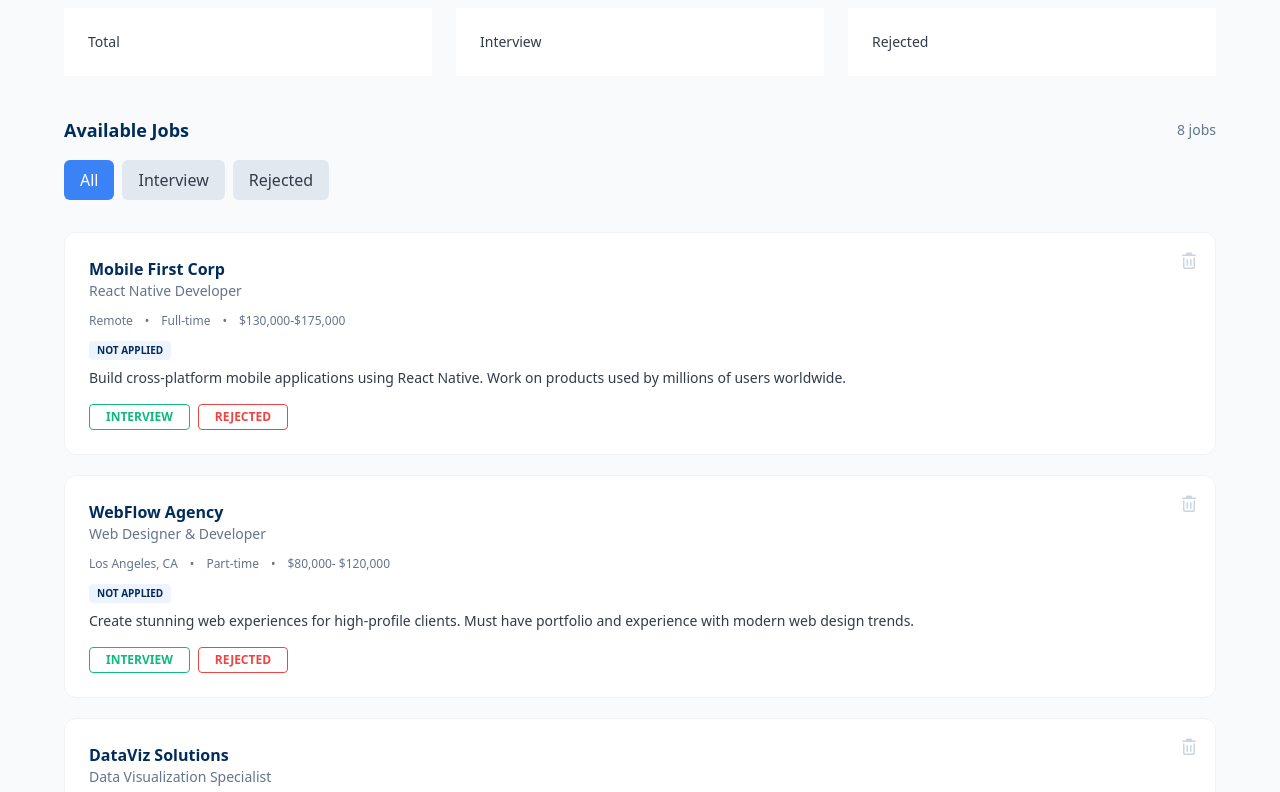
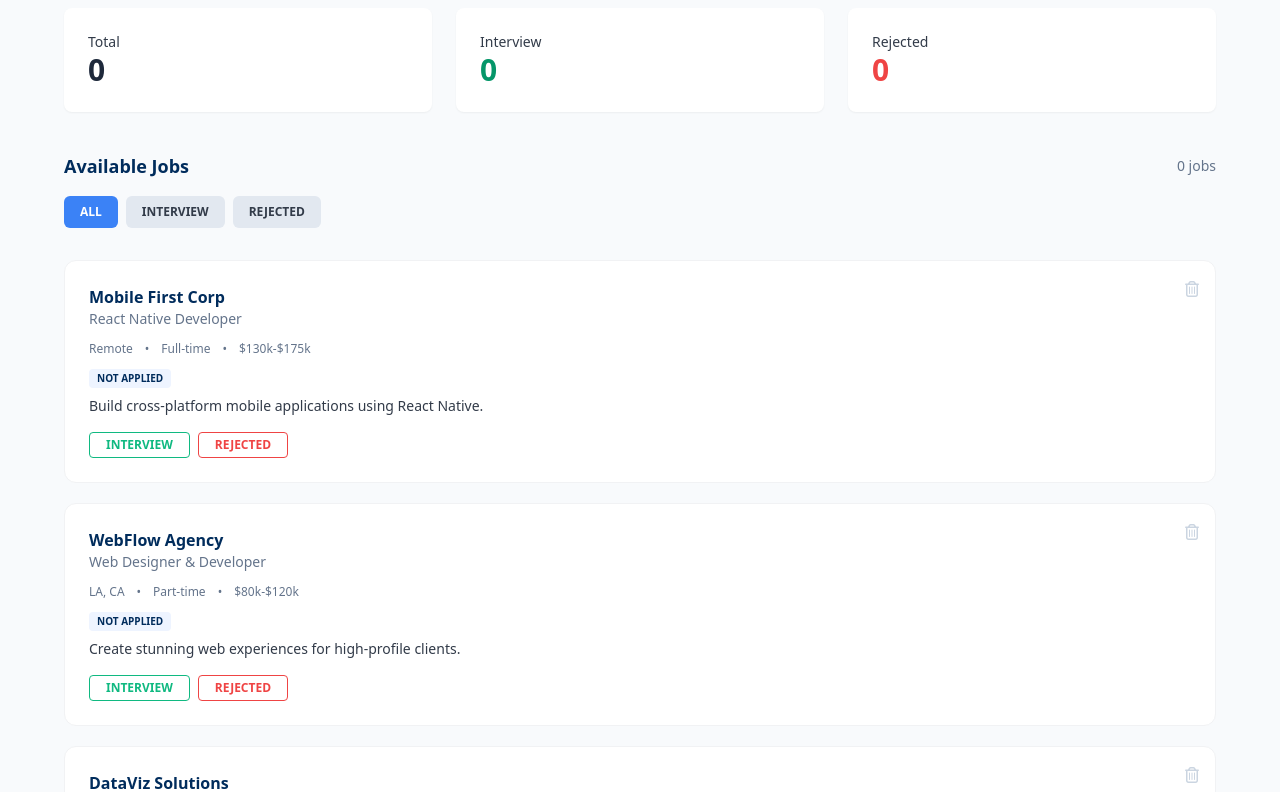
Before and after one commit to Sajid00173/PH--Job-Tracker, a plain HTML site: page index.html in a window 1280 px wide. Shown: the part 88-880 px from the top of the page. Drawn offline with nearby package versions, Linux system fonts and the light colour scheme.

Commit message:
job count

```diff
--- a/index.html
+++ b/index.html
@@ -5,21 +5,24 @@
     <meta name="viewport" content="width=device-width, initial-scale=1.0">
     <title>PH Job Tracker</title>
     <script src="https://cdn.tailwindcss.com"></script>
-    <link rel="stylesheet" href="https://cdnjs.cloudflare.com/ajax/libs/font-awesome/7.0.1/css/all.min.css">
-
+    <link rel="stylesheet" href="https://cdnjs.cloudflare.com/ajax/libs/font-awesome/6.5.1/css/all.min.css">
 </head>
 <body class="font-sans bg-slate-50 p-6 md:p-10">
+
     <header class="max-w-6xl mx-auto mb-10">
-        <h1 class="text-2xl font-bold text-[#002C5C]] mb-6">Job Application Tracker</h1>
+        <h1 class="text-2xl font-bold text-[#002C5C] mb-6">Job Application Tracker</h1>
         <div class="grid grid-cols-1 md:grid-cols-3 gap-6">
-            <div class="bg-white p-6 rounded-1g">
+            <div class="bg-white p-6 rounded-lg shadow-sm">
                 <p class="text-[#323B49] text-sm font-medium">Total</p>
+                <h2 id="total-count" class="text-3xl font-bold text-slate-800">0</h2>
             </div>
-            <div class="bg-white p-6 rounded-1g">
+            <div class="bg-white p-6 rounded-lg shadow-sm">
                 <p class="text-[#323B49] text-sm font-medium">Interview</p>
+                <h2 id="interview-count" class="text-3xl font-bold text-emerald-600">0</h2>
             </div>
-            <div class="bg-white p-6 rounded-1g">
+            <div class="bg-white p-6 rounded-lg shadow-sm">
                 <p class="text-[#323B49] text-sm font-medium">Rejected</p>
+                <h2 id="rejected-count" class="text-3xl font-bold text-red-500">0</h2>
             </div>
         </div>
     </header>
@@ -27,54 +30,45 @@
     <main class="max-w-6xl mx-auto">
         <div class="flex justify-between items-center mb-4">
             <h3 class="text-lg font-bold text-[#002C5C]">Available Jobs</h3>
-            <span id="jobs-count" class="text-[#64748B] text-sm">8 jobs</span>
+            <span id="section-count" class="text-[#64748B] text-sm">0 jobs</span>
         </div>
-<!-- available jobs buttons-->
+
         <div class="flex gap-2 mb-8">
-            <button class="px-4 py-2 bg-[#3B82F6] text-white rounded-md">All</button>
-            <button class="px-4 py-2 bg-[#E2E8F0] text-[#323B49] rounded-md">Interview</button>
-            <button class="px-4 py-2 bg-[#E2E8F0] text-[#323B49] rounded-md">Rejected</button>
+            <button onclick="filterTabs('all')" id="tab-all" class="px-4 py-2 bg-[#3B82F6] text-white rounded-md uppercase text-xs font-bold transition-all">All</button>
+            <button onclick="filterTabs('interview')" id="tab-interview" class="px-4 py-2 bg-[#E2E8F0] text-[#323B49] rounded-md uppercase text-xs font-bold transition-all">Interview</button>
+            <button onclick="filterTabs('rejected')" id="tab-rejected" class="px-4 py-2 bg-[#E2E8F0] text-[#323B49] rounded-md uppercase text-xs font-bold transition-all">Rejected</button>
         </div>
 
         <div id="jobs-container" class="grid grid-cols-1 gap-5">
             <div class="job-card bg-white p-6 rounded-xl border border-[#F1F2F4] relative" data-status="none">
-            <button class="absolute top-4 right-4 text-slate-300 hover:text-red-500"><i class="fa-regular fa-trash-can"></i></button>
-            <h4 class="font-bold text-[#002C5C]">Mobile First Corp<h4>
-            <p class=" text-sm text-[#64748B]">React Native Developer</p>
-            <div class="flex gap-3 text-xs text-[#64748B] my-3"><span>Remote</span> • <span>Full-time</span> • <span>$130,000-$175,000</span></div>
-<!-- apply status badge -->
-            <div class="apply-status-badge text-[10px] font-bold text-[#002C5C] mb-2 uppercase px-2 py-0.5 bg-[#EEF4FF] rounded w-fit">
-            NOT APPLIED
+                <button onclick="deleteCard(this)" class="absolute top-4 right-4 text-slate-300 hover:text-red-500"><i class="fa-regular fa-trash-can"></i></button>
+                <h4 class="font-bold text-[#002C5C]">Mobile First Corp</h4>
+                <p class="text-sm text-[#64748B]">React Native Developer</p>
+                <div class="flex gap-3 text-xs text-[#64748B] my-3"><span>Remote</span> • <span>Full-time</span> • <span>$130k-$175k</span></div>
+                <div class="apply-status-badge text-[10px] font-bold text-[#002C5C] mb-2 uppercase px-2 py-0.5 bg-[#EEF4FF] rounded w-fit">NOT APPLIED</div>
+                <p class="text-sm text-[#323B49] mb-4">Build cross-platform mobile applications using React Native.</p>
+                <div class="flex gap-2">
+                    <button onclick="setStatus(this, 'interview')" class="btn-interview px-4 py-1 text-xs font-semibold rounded border border-[#10B981] text-[#10B981] hover:bg-green-50 uppercase">Interview</button>
+                    <button onclick="setStatus(this, 'rejected')" class="btn-rejected px-4 py-1 text-xs font-semibold rounded border border-[#EF4444] text-[#EF4444] hover:bg-red-50 uppercase">Rejected</button>
                 </div>
-            <p class="text-sm text-[#323B49] mb-4">Build cross-platform mobile applications using React Native. Work on products used by millions of users worldwide.</p>
-<!-- interview/rejected buttons -->
+            </div>
+
+            <div class="job-card bg-white p-6 rounded-xl border border-[#F1F2F4] relative" data-status="none">
+                <button onclick="deleteCard(this)" class="absolute top-4 right-4 text-slate-300 hover:text-red-500"><i class="fa-regular fa-trash-can"></i></button>
+                <h4 class="font-bold text-[#002C5C]">WebFlow Agency</h4>
+                <p class="text-sm text-[#64748B]">Web Designer & Developer</p>
+                <div class="flex gap-3 text-xs text-[#64748B] my-3"><span>LA, CA</span> • <span>Part-time</span> • <span>$80k-$120k</span></div>
+                <div class="apply-status-badge text-[10px] font-bold text-[#002C5C] mb-2 uppercase px-2 py-0.5 bg-[#EEF4FF] rounded w-fit">NOT APPLIED</div>
+                <p class="text-sm text-[#323B49] mb-4">Create stunning web experiences for high-profile clients.</p>
                 <div class="flex gap-2">
-                <button class="btn-interview px-4 py-1 text-xs font-semibold rounded border border-[#10B981] text-[#10B981] hover:bg-green-300 uppercase">Interview</button>
-                <button class="btn-rejected px-4 py-1 text-xs font-semibold rounded border border-[#EF4444] text-[#EF4444] hover:bg-red-300 uppercase">Rejected</button>
+                    <button onclick="setStatus(this, 'interview')" class="btn-interview px-4 py-1 text-xs font-semibold rounded border border-[#10B981] text-[#10B981] hover:bg-green-50 uppercase">Interview</button>
+                    <button onclick="setStatus(this, 'rejected')" class="btn-rejected px-4 py-1 text-xs font-semibold rounded border border-[#EF4444] text-[#EF4444] hover:bg-red-50 uppercase">Rejected</button>
                 </div>
             </div>
 
             <div id="jobs-container" class="grid grid-cols-1 gap-5">
                 <div class="job-card bg-white p-6 rounded-xl border border-[#F1F2F4] relative" data-status="none">
-            <button class="absolute top-4 right-4 text-slate-300 hover:text-red-500"><i class="fa-regular fa-trash-can"></i></button>
-            <h4 class="font-bold text-[#002C5C]">WebFlow Agency<h4>
-            <p class=" text-sm text-[#64748B]">Web Designer & Developer</p>
-            <div class="flex gap-3 text-xs text-[#64748B] my-3"><span>Los Angeles, CA</span> • <span>Part-time</span> • <span>$80,000- $120,000</span></div>
-<!-- apply status badge -->
-            <div class="apply-status-badge text-[10px] font-bold text-[#002C5C] mb-2 uppercase px-2 py-0.5 bg-[#EEF4FF] rounded w-fit">
-            NOT APPLIED
-            </div>
-            <p class="text-sm text-[#323B49] mb-4">Create stunning web experiences for high-profile clients. Must have portfolio and experience with modern web design trends.</p>
-<!-- interview/rejected buttons -->
-            <div class="flex gap-2">
-                <button class="btn-interview px-4 py-1 text-xs font-semibold rounded border border-[#10B981] text-[#10B981] hover:bg-green-300 uppercase">Interview</button>
-                <button class="btn-rejected px-4 py-1 text-xs font-semibold rounded border border-[#EF4444] text-[#EF4444] hover:bg-red-300 uppercase">Rejected</button>
-            </div>
-        </div>
-
-        <div id="jobs-container" class="grid grid-cols-1 gap-5">
-            <div class="job-card bg-white p-6 rounded-xl border border-[#F1F2F4] relative" data-status="none">
-            <button class="absolute top-4 right-4 text-slate-300 hover:text-red-500"><i class="fa-regular fa-trash-can"></i></button>
+                 <button onclick="deleteCard(this)" class="absolute top-4 right-4 text-slate-300 hover:text-red-500"><i class="fa-regular fa-trash-can"></i></button>
                 <h4 class="font-bold text-[#002C5C]">DataViz Solutions<h4>
                 <p class=" text-sm text-[#64748B]">Data Visualization Specialist</p>
                 <div class="flex gap-3 text-xs text-[#64748B] my-3"><span>Boston, MA</span> • <span>Full-time</span> • <span>$125,000-$165,00</span></div>
@@ -82,18 +76,17 @@
                 <div class="apply-status-badge text-[10px] font-bold text-[#002C5C] mb-2 uppercase px-2 py-0.5 bg-[#EEF4FF] rounded w-fit">
                 NOT APPLIED
                 </div>
-            <p class="text-sm text-[#323B49] mb-4">Transform complex data into compelling visualizations. Required skills: D3.js, React, and strong analytical thinking.
-</p>
+                <p class="text-sm text-[#323B49] mb-4">Transform complex data into compelling visualizations. Required skills: D3.js, React, and strong analytical thinking.</p>
 <!-- interview/rejected buttons -->
                 <div class="flex gap-2">
-                <button class="btn-interview px-4 py-1 text-xs font-semibold rounded border border-[#10B981] text-[#10B981] hover:bg-green-300 uppercase">Interview</button>
-                <button class="btn-rejected px-4 py-1 text-xs font-semibold rounded border border-[#EF4444] text-[#EF4444] hover:bg-red-300 uppercase">Rejected</button>
+                        <button onclick="setStatus(this, 'interview')" class="btn-interview px-4 py-1 text-xs font-semibold rounded border border-[#10B981] text-[#10B981] hover:bg-green-50 uppercase">Interview</button>
+                        <button onclick="setStatus(this, 'rejected')" class="btn-rejected px-4 py-1 text-xs font-semibold rounded border border-[#EF4444] text-[#EF4444] hover:bg-red-50 uppercase">Rejected</button>
                 </div>
             </div>
 
             <div id="jobs-container" class="grid grid-cols-1 gap-5">
                 <div class="job-card bg-white p-6 rounded-xl border border-[#F1F2F4] relative" data-status="none">
-            <button class="absolute top-4 right-4 text-slate-300 hover:text-red-500"><i class="fa-regular fa-trash-can"></i></button>
+                <button onclick="deleteCard(this)" class="absolute top-4 right-4 text-slate-300 hover:text-red-500"><i class="fa-regular fa-trash-can"></i></button>
                 <h4 class="font-bold text-[#002C5C]">CloudFirst Inc<h4>
                 <p class=" text-sm text-[#64748B]">Backend Developer</p>
                 <div class="flex gap-3 text-xs text-[#64748B] my-3"><span>Seattle, WA</span> • <span>Full-time</span> • <span>$140,000-$190,000</span></div>
@@ -104,14 +97,14 @@
                 <p class="text-sm text-[#323B49] mb-4"><br></p>
 <!-- interview/rejected buttons -->
                 <div class="flex gap-2">
-                <button class="btn-interview px-4 py-1 text-xs font-semibold rounded border border-[#10B981] text-[#10B981] hover:bg-green-300 uppercase">Interview</button>
-                <button class="btn-rejected px-4 py-1 text-xs font-semibold rounded border border-[#EF4444] text-[#EF4444] hover:bg-red-300 uppercase">Rejected</button>
+                    <button onclick="setStatus(this, 'interview')" class="btn-interview px-4 py-1 text-xs font-semibold rounded border border-[#10B981] text-[#10B981] hover:bg-green-50 uppercase">Interview</button>
+                    <button onclick="setStatus(this, 'rejected')" class="btn-rejected px-4 py-1 text-xs font-semibold rounded border border-[#EF4444] text-[#EF4444] hover:bg-red-50 uppercase">Rejected</button>
                 </div>
             </div>
 
             <div id="jobs-container" class="grid grid-cols-1 gap-5">
                 <div class="job-card bg-white p-6 rounded-xl border border-[#F1F2F4] relative" data-status="none">
-            <button class="absolute top-4 right-4 text-slate-300 hover:text-red-500"><i class="fa-regular fa-trash-can"></i></button>
+                <button onclick="deleteCard(this)" class="absolute top-4 right-4 text-slate-300 hover:text-red-500"><i class="fa-regular fa-trash-can"></i></button>
                 <h4 class="font-bold text-[#002C5C]">Innovation Labs<h4>
                 <p class=" text-sm text-[#64748B]">UI/UX Engineer</p>
                 <div class="flex gap-3 text-xs text-[#64748B] my-3"><span>Austin, TX</span> • <span>Full-time</span> • <span>$110,000-$150,000</span></div>
@@ -122,14 +115,14 @@
                 <p class="text-sm text-[#323B49] mb-4">Create beautiful and functional user interfaces for our suite of products. Strong design skills and frontend development expertise required.</p>
 <!-- interview/rejected buttons -->
                 <div class="flex gap-2">
-                <button class="btn-interview px-4 py-1 text-xs font-semibold rounded border border-[#10B981] text-[#10B981] hover:bg-green-300 uppercase">Interview</button>
-                <button class="btn-rejected px-4 py-1 text-xs font-semibold rounded border border-[#EF4444] text-[#EF4444] hover:bg-red-300 uppercase">Rejected</button>
+                    <button onclick="setStatus(this, 'interview')" class="btn-interview px-4 py-1 text-xs font-semibold rounded border border-[#10B981] text-[#10B981] hover:bg-green-50 uppercase">Interview</button>
+                    <button onclick="setStatus(this, 'rejected')" class="btn-rejected px-4 py-1 text-xs font-semibold rounded border border-[#EF4444] text-[#EF4444] hover:bg-red-50 uppercase">Rejected</button>
                 </div>
             </div>
 
             <div id="jobs-container" class="grid grid-cols-1 gap-5">
                 <div class="job-card bg-white p-6 rounded-xl border border-[#F1F2F4] relative" data-status="none">
-            <button class="absolute top-4 right-4 text-slate-300 hover:text-red-500"><i class="fa-regular fa-trash-can"></i></button>
+                <button onclick="deleteCard(this)" class="absolute top-4 right-4 text-slate-300 hover:text-red-500"><i class="fa-regular fa-trash-can"></i></button>
                 <h4 class="font-bold text-[#002C5C]">MegaCorp Solutions<h4>
                 <p class=" text-sm text-[#64748B]">JavaScript Developer</p>
                 <div class="flex gap-3 text-xs text-[#64748B] my-3"><span>New York, NY</span> • <span>Full-time</span> • <span>$130,000-$170,000</span></div>
@@ -140,14 +133,14 @@
                 <p class="text-sm text-[#323B49] mb-4">Build enterprise applications with JavaScript and modern frameworks. We offer competitive compensation, health insurance, and professional development opportunities.</p>
 <!-- interview/rejected buttons -->
                 <div class="flex gap-2">
-                <button class="btn-interview px-4 py-1 text-xs font-semibold rounded border border-[#10B981] text-[#10B981] hover:bg-green-300 uppercase">Interview</button>
-                <button class="btn-rejected px-4 py-1 text-xs font-semibold rounded border border-[#EF4444] text-[#EF4444] hover:bg-red-300 uppercase">Rejected</button>
+                    <button onclick="setStatus(this, 'interview')" class="btn-interview px-4 py-1 text-xs font-semibold rounded border border-[#10B981] text-[#10B981] hover:bg-green-50 uppercase">Interview</button>
+                    <button onclick="setStatus(this, 'rejected')" class="btn-rejected px-4 py-1 text-xs font-semibold rounded border border-[#EF4444] text-[#EF4444] hover:bg-red-50 uppercase">Rejected</button>
                 </div>
             </div>
 
             <div id="jobs-container" class="grid grid-cols-1 gap-5">
                 <div class="job-card bg-white p-6 rounded-xl border border-[#F1F2F4] relative" data-status="none">
-            <button class="absolute top-4 right-4 text-slate-300 hover:text-red-500"><i class="fa-regular fa-trash-can"></i></button>
+                <button onclick="deleteCard(this)" class="absolute top-4 right-4 text-slate-300 hover:text-red-500"><i class="fa-regular fa-trash-can"></i></button>
                 <h4 class="font-bold text-[#002C5C]">StartupXYZ<h4>
                 <p class=" text-sm text-[#64748B]">Full Stack Engineer</p>
                 <div class="flex gap-3 text-xs text-[#64748B] my-3"><span>Remote</span> • <span>Full-time</span> • <span>$120,000-$160,000</span></div>
@@ -158,14 +151,14 @@
                 <p class="text-sm text-[#323B49] mb-4">Join our fast-growing startup and work on our core platform. Experience with Node.js and React required. Great benefits and equity package included.</p>
  <!-- interview/rejected buttons -->
                 <div class="flex gap-2">
-                <button class="btn-interview px-4 py-1 text-xs font-semibold rounded border border-[#10B981] text-[#10B981] hover:bg-green-300 uppercase">Interview</button>
-                <button class="btn-rejected px-4 py-1 text-xs font-semibold rounded border border-[#EF4444] text-[#EF4444] hover:bg-red-300 uppercase">Rejected</button>
+                    <button onclick="setStatus(this, 'interview')" class="btn-interview px-4 py-1 text-xs font-semibold rounded border border-[#10B981] text-[#10B981] hover:bg-green-50 uppercase">Interview</button>
+                    <button onclick="setStatus(this, 'rejected')" class="btn-rejected px-4 py-1 text-xs font-semibold rounded border border-[#EF4444] text-[#EF4444] hover:bg-red-50 uppercase">Rejected</button>
                 </div>
             </div>
 
             <div id="jobs-container" class="grid grid-cols-1 gap-5">
                 <div class="job-card bg-white p-6 rounded-xl border border-[#F1F2F4] relative" data-status="none">
-            <button class="absolute top-4 right-4 text-slate-300 hover:text-red-500"><i class="fa-regular fa-trash-can"></i></button>
+                <button onclick="deleteCard(this)" class="absolute top-4 right-4 text-slate-300 hover:text-red-500"><i class="fa-regular fa-trash-can"></i></button>
                 <h4 class="font-bold text-[#002C5C]">TechCorp Industries<h4>
                 <p class=" text-sm text-[#64748B]">Senior Frontend Developer</p>
                 <div class="flex gap-3 text-xs text-[#64748B] my-3"><span>San Francisco, CA</span> • <span>Full-time</span> • <span>$130,000-$175,000</span></div>
@@ -176,10 +169,18 @@
                 <p class="text-sm text-[#323B49] mb-4">We are looking for an experienced Frontend Developer to build scalable web applications using React and TypeScript. You will work with a talented team on cutting-edge projects.</p>
 <!-- interview/rejected buttons -->
                 <div class="flex gap-2">
-                <button class="btn-interview px-4 py-1 text-xs font-semibold rounded border border-[#10B981] text-[#10B981] hover:bg-green-300 uppercase">Interview</button>
-                <button class="btn-rejected px-4 py-1 text-xs font-semibold rounded border border-[#EF4444] text-[#EF4444] hover:bg-red-300 uppercase">Rejected</button>
+                    <button onclick="setStatus(this, 'interview')" class="btn-interview px-4 py-1 text-xs font-semibold rounded border border-[#10B981] text-[#10B981] hover:bg-green-50 uppercase">Interview</button>
+                    <button onclick="setStatus(this, 'rejected')" class="btn-rejected px-4 py-1 text-xs font-semibold rounded border border-[#EF4444] text-[#EF4444] hover:bg-red-50 uppercase">Rejected</button>
                 </div>
             </div>
+        </div>
+
+        <div id="empty-state" class="hidden flex-col items-center justify-center py-20 bg-white rounded-xl border border-slate-200 mt-5">
+            <img src="./jobs.png" alt="">
+            <h3 class="text-xl font-bold text-[#002C5C]">No jobs available</h3>
+        </div>
     </main>
+
+    <script src="script.js"></script>
 </body>
 </html>
```
Also changed, not shown: script.js (added, +12 -0 lines). Lines whose indentation alone changed are shown as unchanged.
